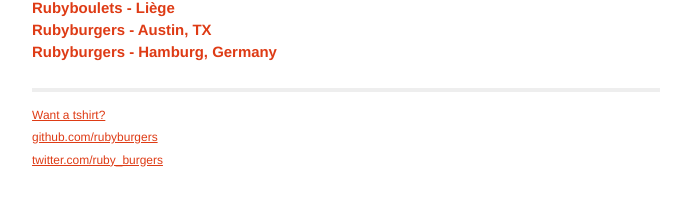
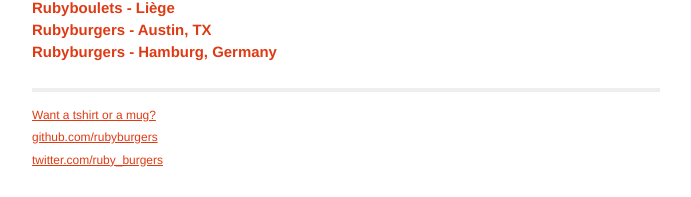
Before and after one commit to rubyburgers/rubyburgers.github.com, a Jekyll site: the page built from index.html, in a window 1280 px wide. Shown: the part 700-897 px from the top of the page, without its empty margins (294-985 px from the left). Built offline with Jekyll 4.4.1, drawn with Linux system fonts in a browser that asks for light colours.

Commit message:
update link to tshirt

```diff
--- a/_includes/footer.html
+++ b/_includes/footer.html
@@ -1,7 +1,7 @@
 <div class="footer">
   <div class="contact">
     <p>
-      <a href="/tees">Want a tshirt?</a><br>
+      <a href="https://rubyburgers.spreadshirt.be/">Want a tshirt or a mug?</a><br>
       <a href="http://github.com/rubyburgers/">github.com/rubyburgers</a><br />
       <a href="http://twitter.com/ruby_burgers/">twitter.com/ruby_burgers</a><br />
     </p>
```
